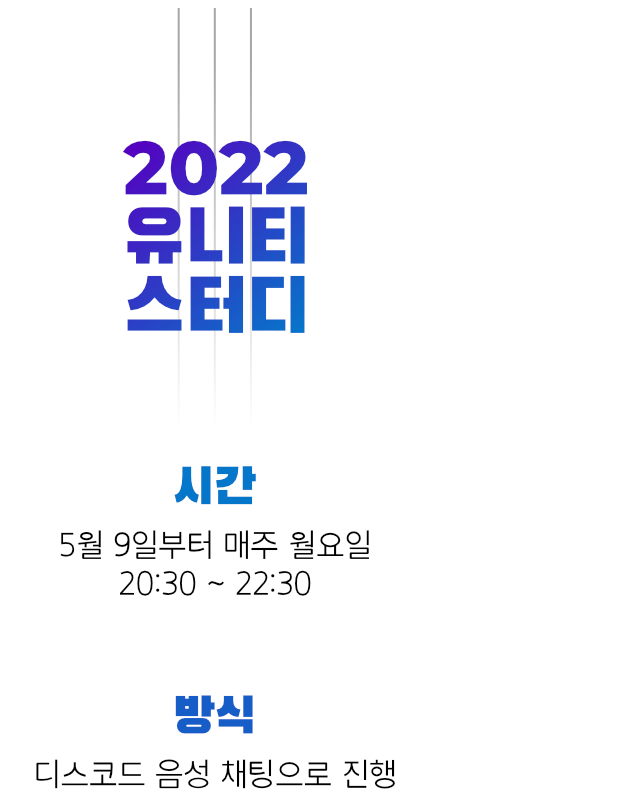
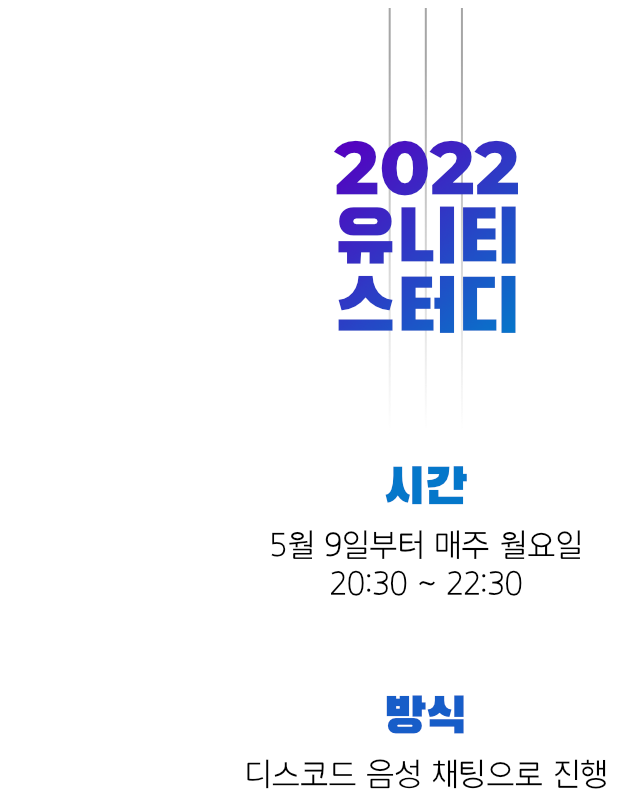
Before and after one commit to gammaruunity22/gammaruunity22.github.io, a plain HTML site: page index.html in a window 1280 px wide. Shown: the top 800 px of the page, without its empty margins (214-854 px from the left). Drawn offline with Linux system fonts and the light colour scheme.

Commit message:
Update index.html

```diff
--- a/index.html
+++ b/index.html
@@ -1,6 +1,17 @@
 <!doctype html>
 <html lang="ko">
-<body>
-    <img src="UnityStudy.png"/>
-</body>
+    <head>
+        <meta charset="utf-8">
+        <title>겜마루 22 유니티 스터디</title>
+        <style>
+            div {
+                text-align: center;
+            }
+        </style>
+    </head>
+    <body>
+        <div>
+            <img src="UnityStudy.png"/>
+        </div>
+    </body>
 </html>
```
